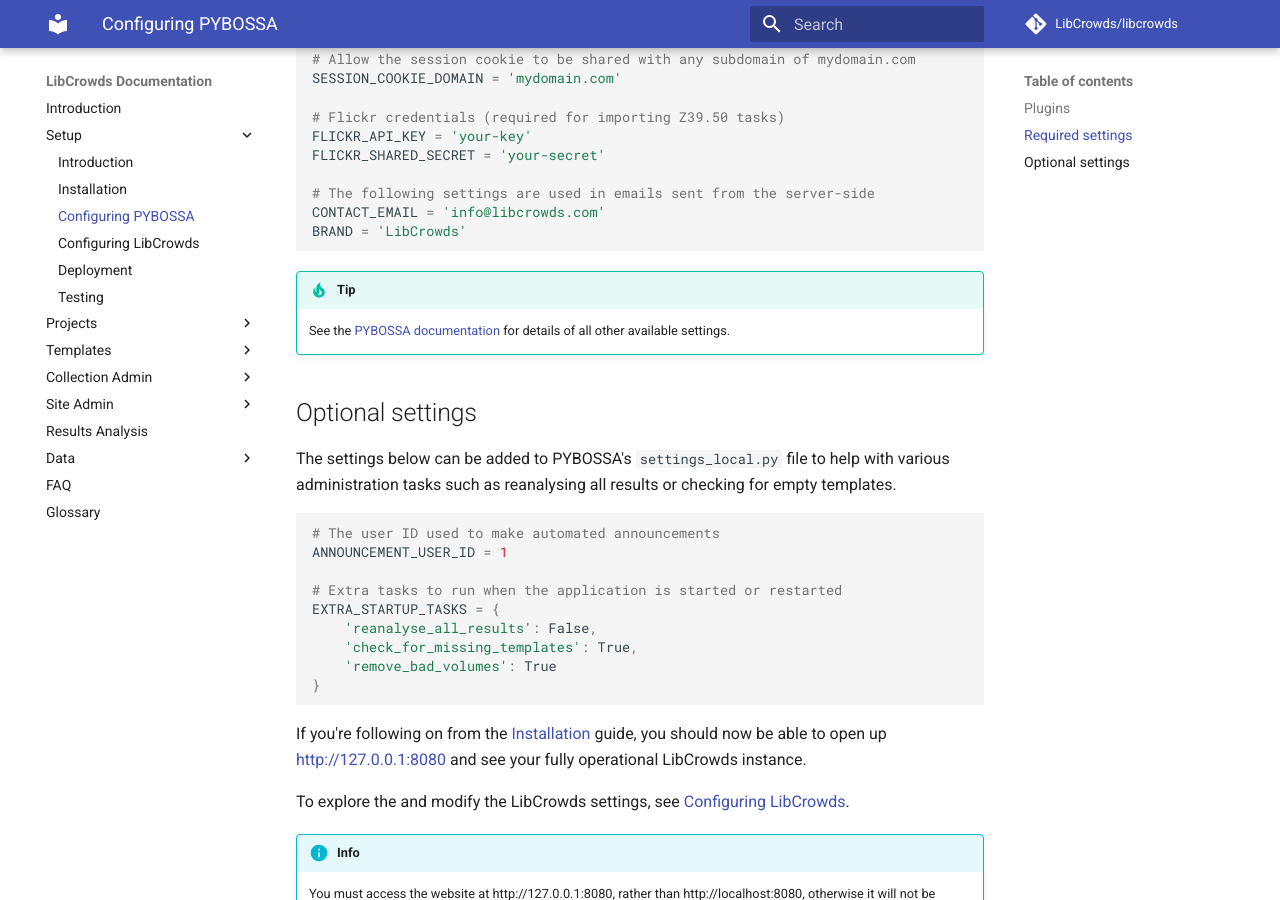
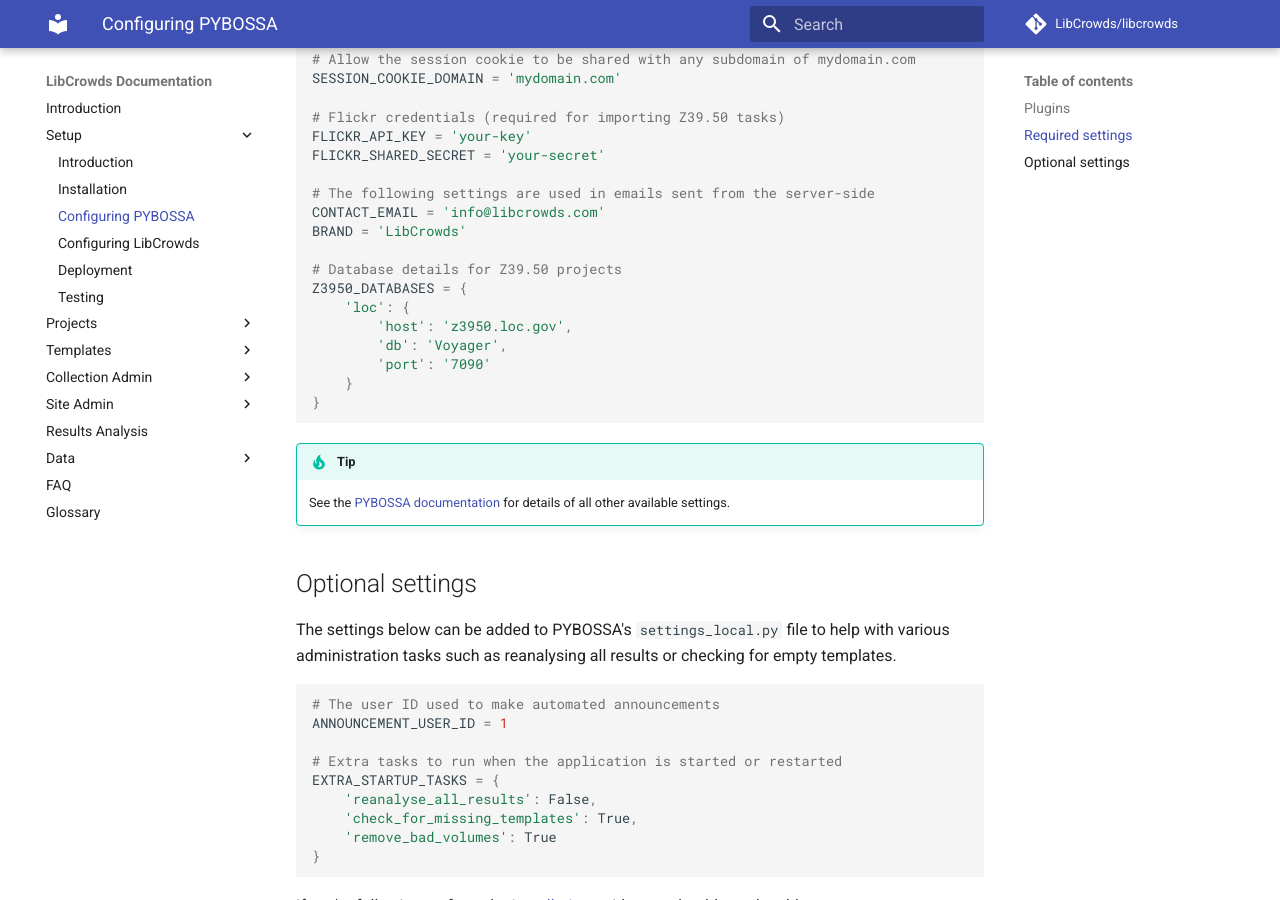
Before and after one commit to LibCrowds/docs, an MkDocs documentation site: the page built from docs/setup/configuring-pybossa.md, in a window 1280 px wide and 900 px high, scrolled down 1581 px. Built offline with MkDocs 1.6.1 and Material for MkDocs 9.7.7, drawn with Linux system fonts in a browser that asks for light colours; comment, search, counter and statistics services are not loaded; old or Windows-style settings are respelled for this version of MkDocs.

Commit message:
Add Z3950_DATABASES to pybossa setup

````diff
--- a/docs/setup/configuring-pybossa.md
+++ b/docs/setup/configuring-pybossa.md
@@ -80,6 +80,15 @@
 # The following settings are used in emails sent from the server-side
 CONTACT_EMAIL = 'info@libcrowds.com'
 BRAND = 'LibCrowds'
+
+# Database details for Z39.50 projects
+Z3950_DATABASES = {
+    'loc': {
+        'host': 'z3950.loc.gov',
+        'db': 'Voyager',
+        'port': '7090'
+    }
+}
 ```
 
 !!! tip
````
